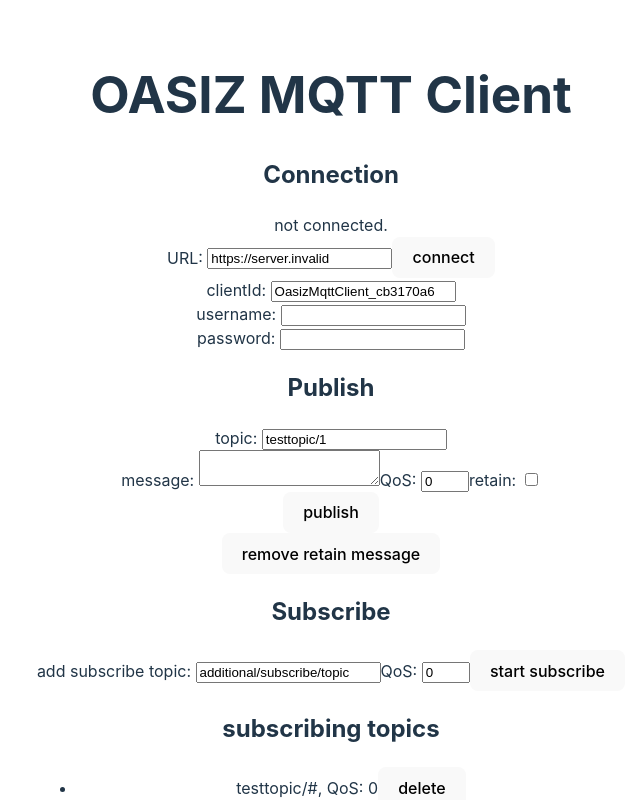
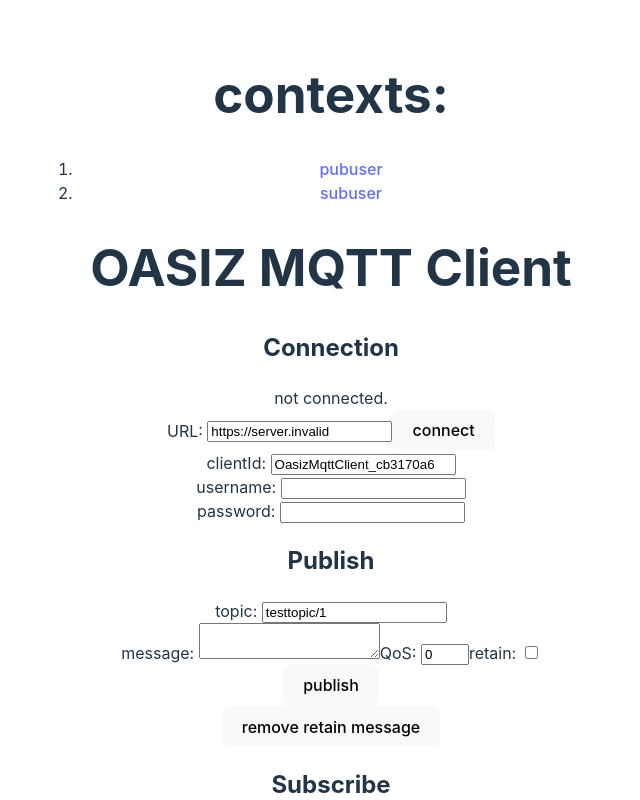
Before and after one commit to mikoto2000/oasiz-mqtt-client, a React (Vite) app in the folder frontend/: page / in a window 1280 px wide. Shown: the top 800 px of the page, without its empty margins (309-949 px from the left). Built offline with nearby package versions, Linux system fonts and the light colour scheme; no server answers.

Commit message:
状態を流し込めるように修正。

```diff
--- a/frontend/src/App.tsx
+++ b/frontend/src/App.tsx
@@ -1,3 +1,4 @@
+import { useState, MouseEvent } from 'react'
 import { MqttClient, QoS, MqttConnection, PublishMessage, SubscribeTopic, ReceivedMessage, MqttClientProps } from './MqttClient'
 import './App.css'
 
@@ -27,8 +28,7 @@
 
   const DEFAULT_RECEIVED_MESSAGES : Array<ReceivedMessage> = [];
 
-
-  const mqttClientProps: MqttClientProps = {
+  const DEFAULT_MQTT_CONTEXT: MqttClientProps = {
     INITIAL_CONNECTION: DEFAULT_MQTT_CONNECTION,
     INITIAL_PUBLISH_MESSAGE: DEFAULT_PUBLISH_MESSAGE,
     INITIAL_ADD_SUBSCRIBE_TOPIC: DEFAULT_ADD_SUBSCRIBE_TOPIC,
@@ -36,9 +36,50 @@
     INITIAL_RECEIVED_MESSAGES: DEFAULT_RECEIVED_MESSAGES,
   }
 
+  const FIRST_MQTT_CONTEXT: MqttClientProps = {
+    ...DEFAULT_MQTT_CONTEXT,
+    INITIAL_CONNECTION: {...DEFAULT_MQTT_CONNECTION,
+      username: 'pubuser',
+      password: 'password',
+    }
+  }
+
+  const SECOND_MQTT_CONTEXT: MqttClientProps = {
+    ...DEFAULT_MQTT_CONTEXT,
+    INITIAL_CONNECTION: {...DEFAULT_MQTT_CONNECTION,
+      username: 'subuser',
+      password: 'password',
+    },
+    INITIAL_SUBSCRIBING_TOPICS: new Map<string, SubscribeTopic>(
+      [
+        ["testtopic1/#", { name: "testtopic1/#", qos: 0 }],
+        ["testtopic2/#", { name: "testtopic2/#", qos: 2 }],
+      ]),
+    INITIAL_RECEIVED_MESSAGES: [
+      { topic: "testtopic1/1", payload: "test" },
+      { topic: "testtopic1/2", payload: "tetest" },
+      { topic: "testtopic2/1", payload: "tetest" },
+    ],
+  }
+
+  const [currentMqttContext, setCurrentMqttContext] = useState<MqttClientProps>(DEFAULT_MQTT_CONTEXT);
+  const [mqttContexts, setMqttContexts] = useState<Map<string, MqttClientProps>>(
+    new Map<string, MqttClientProps>([['pubuser', FIRST_MQTT_CONTEXT], ['subuser', SECOND_MQTT_CONTEXT]]));
+
+  const handleContextClick = (event: MouseEvent<HTMLAnchorElement>, contextName: string) => {
+    event.preventDefault();
+    console.debug(`handleContextClick: ${contextName}`);
+    let newContext = mqttContexts.get(contextName) || DEFAULT_MQTT_CONTEXT;
+    setCurrentMqttContext((prevContext) => newContext);
+  }
+
   return (
     <div className="App">
-      <MqttClient {...mqttClientProps}></MqttClient>
+      <h1>contexts:</h1>
+      <ol>
+        {[...mqttContexts.keys()].map((key) => <li key={key}><a href="#" onClick={(event) => handleContextClick(event, key)}>{key}</a></li>)}
+      </ol>
+      <MqttClient key={JSON.stringify(currentMqttContext)} {...currentMqttContext}></MqttClient>
     </div>
   )
 }
```
